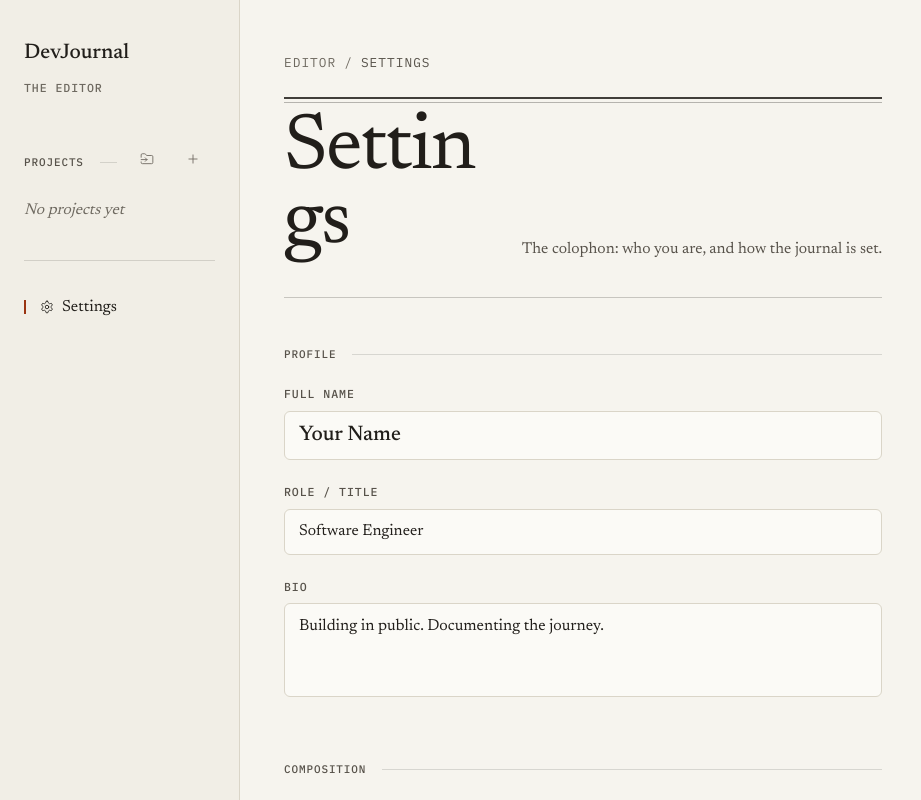
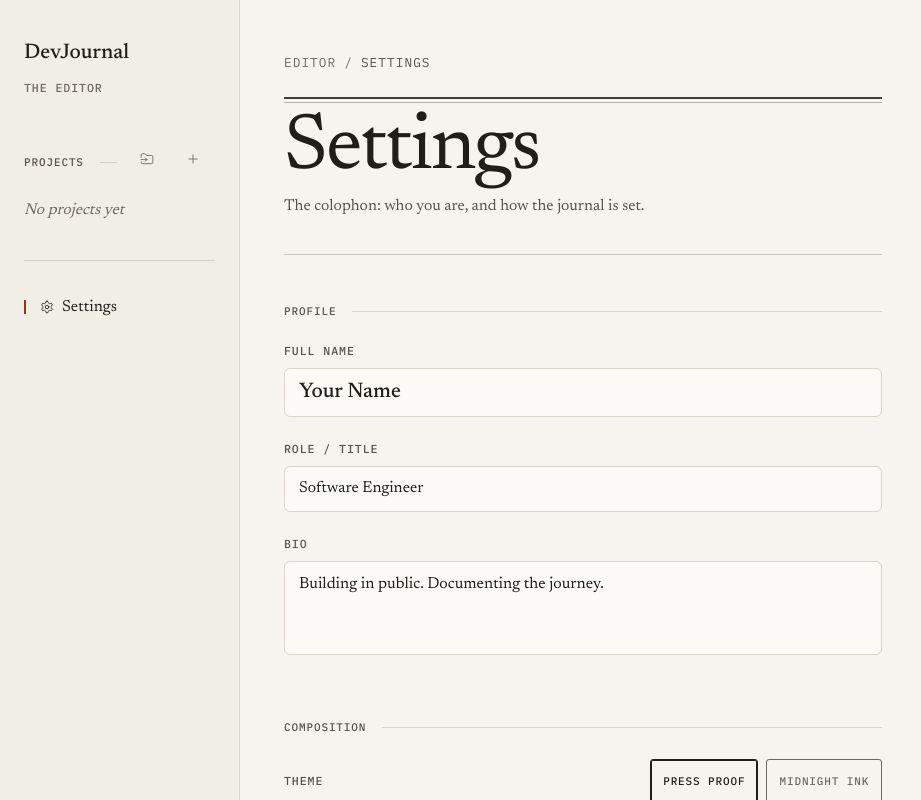
Before and after one commit to takoonit/devjournal, a Next.js app: page /editor/settings in a window 1280 px wide. Shown: the top 800 px of the page, without its empty margins (0-921 px from the left). Built offline with nearby package versions, Linux system fonts and the light colour scheme.

Commit message:
fix: strengthen bold masthead reflow

```diff
--- a/app/editor/page.tsx
+++ b/app/editor/page.tsx
@@ -48,7 +48,7 @@ export default function EditorPage() {
                     <ol className="editor-empty-steps mb-10 max-w-measure">
                         {EMPTY_STEPS.map((step, index) => (
                             <li key={step} className="flex items-baseline gap-4">
-                                <span className="font-mono text-meta tabular-nums text-accent">
+                                <span className="w-6 shrink-0 font-mono text-meta tabular-nums text-accent">
                                     {String(index + 1).padStart(2, "0")}
                                 </span>
                                 <span className="text-subtitle text-text-secondary">{step}</span>
--- a/app/globals.css
+++ b/app/globals.css
@@ -248,12 +248,16 @@ select:focus-visible {
   /* A full-width issue masthead: the title carries the visual weight while
      measured metadata sits at the edge like a printer's notation. */
   .masthead-block {
+    border-block-end: 1px solid rgb(var(--color-rule) / 0.22);
+    padding-block-end: clamp(1.5rem, calc(1rem + 1.5vw), 2.5rem);
+  }
+
+  .portfolio-masthead,
+  .editor-masthead {
     align-items: end;
-    border-block-end: 1px solid rgb(var(--color-rule) / 0.22);
     display: grid;
     gap: var(--space-stack-md);
     grid-template-columns: minmax(0, 1fr);
-    padding-block-end: clamp(1.5rem, calc(1rem + 1.5vw), 2.5rem);
   }
 
   .masthead-title {
@@ -262,7 +266,7 @@ select:focus-visible {
     font-weight: 400;
     letter-spacing: -0.025em;
     line-height: 0.94;
-    max-inline-size: 12ch;
+    max-inline-size: 18ch;
     text-wrap: balance;
   }
 
@@ -711,7 +715,8 @@ select:focus-visible {
 }
 
 @media (min-width: 42rem) {
-  .masthead-block {
+  .portfolio-masthead,
+  .editor-masthead {
     grid-template-columns: minmax(0, 1fr) minmax(12rem, auto);
   }
 
--- a/components/portfolio/project-row.tsx
+++ b/components/portfolio/project-row.tsx
@@ -30,15 +30,18 @@ export function ProjectRow({ project, href, entryCount }: ProjectRowProps) {
                 className="absolute inset-0 z-10"
             />
 
-            <div className="flex flex-wrap items-center gap-x-4 gap-y-2">
+            <div className="grid grid-cols-[minmax(0,1fr)_auto] items-start gap-4">
                 <h3 className="project-row-title font-serif text-title text-text-primary transition-colors duration-subtle">
                     {project.name}
                 </h3>
+                <ArrowUpRight className="project-row-arrow mt-1 h-5 w-5" strokeWidth={1.5} aria-hidden="true" />
+            </div>
+
+            <div className="mt-3 flex items-baseline gap-4">
                 <span className="leader hidden sm:block" aria-hidden="true" />
                 <span className="shrink-0 font-mono text-meta tabular-nums text-text-muted">
                     {figures}
                 </span>
-                <ArrowUpRight className="project-row-arrow h-5 w-5" strokeWidth={1.5} aria-hidden="true" />
             </div>
 
             <p className="mt-3 max-w-measure text-ui leading-relaxed text-text-secondary">
```
